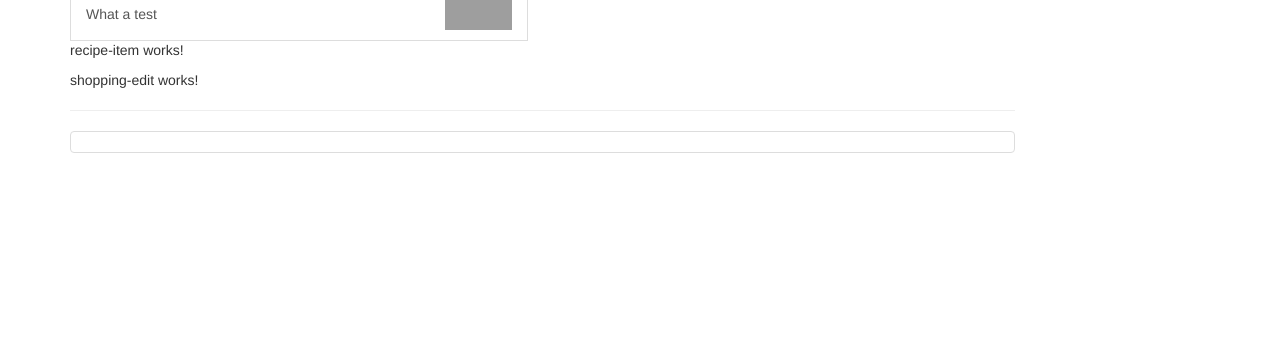
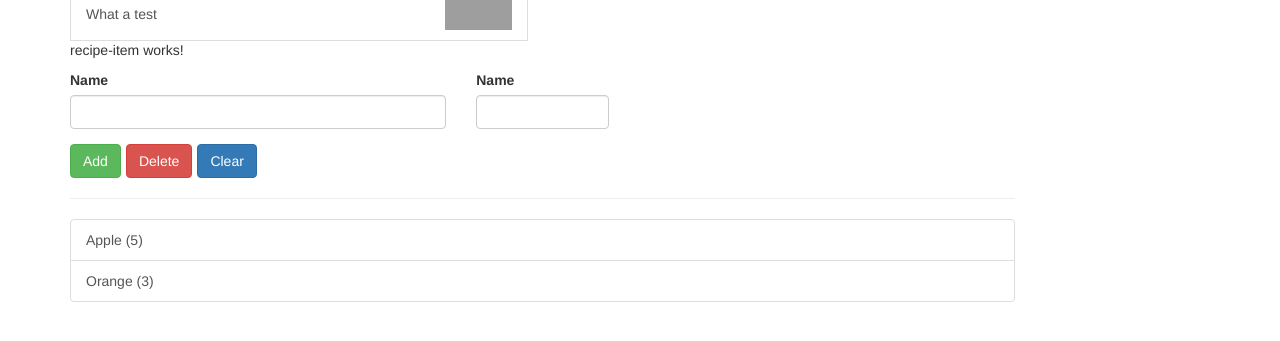
Before and after one commit to prakashpun/recipeBook, an Angular app: page / in a window 1280 px wide. Shown: the part 249-590 px from the top of the page. Built offline with nearby package versions, Linux system fonts and the light colour scheme; grey boxes are pictures that could not be loaded.

Commit message:
Setup shopping list edit component

```diff
--- a/src/app/shopping-list/shopping-edit/shopping-edit.component.html
+++ b/src/app/shopping-list/shopping-edit/shopping-edit.component.html
@@ -1,3 +1,21 @@
-<p>
-  shopping-edit works!
-</p>
+<div class="row">
+  <div class="col-xs-12">
+    <form>
+      <div class="row">
+        <div class="col-sm-5 form-group">
+          <label for="name">Name</label>
+          <input type="text" id="name" class="form-control">
+        </div>
+        <div class="col-sm-2 form-group">
+          <label for="amount">Name</label>
+          <input type="number" id="amount" class="form-control">
+        </div>
+        <div class="col-xs-12 btn-toolbar">
+          <button class="btn btn-success" type="submit">Add</button>
+          <button class="btn btn-danger" type="button">Delete</button>
+          <button class="btn btn-primary" type="button">Clear</button>
+        </div>
+      </div>
+    </form>
+  </div>
+</div>
--- a/src/app/shopping-list/shopping-list.component.html
+++ b/src/app/shopping-list/shopping-list.component.html
@@ -3,7 +3,9 @@
     <app-shopping-edit></app-shopping-edit>
     <hr>
     <ul class="list-group">
-      <a class="list-group-item" style="cursor: pointer;"></a>
+      <a class="list-group-item" style="cursor: pointer;" *ngFor="let ingredient of ingredients">
+      {{ ingredient.name }} ({{ ingredient.amount}})
+      </a>
     </ul>
   </div>
 </div>
--- a/src/app/shopping-list/shopping-list.component.ts
+++ b/src/app/shopping-list/shopping-list.component.ts
@@ -8,7 +8,10 @@
 })
 export class ShoppingListComponent implements OnInit {
 
-  ingredients: Ingredient[] = [];
+  ingredients: Ingredient[] = [
+    new Ingredient('Apple', 5),
+    new Ingredient('Orange', 3)
+  ];
 
   constructor() { }
 
```
